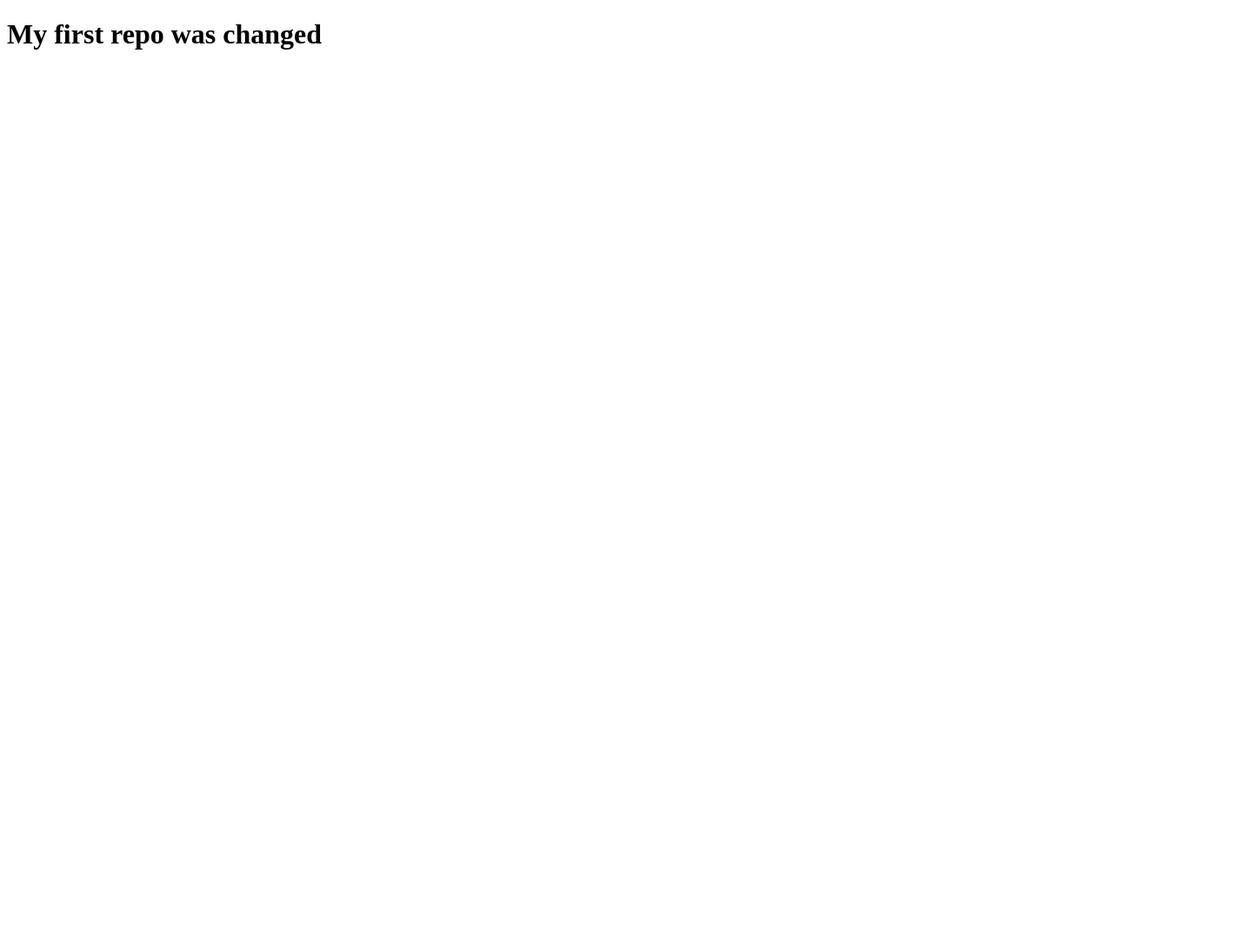
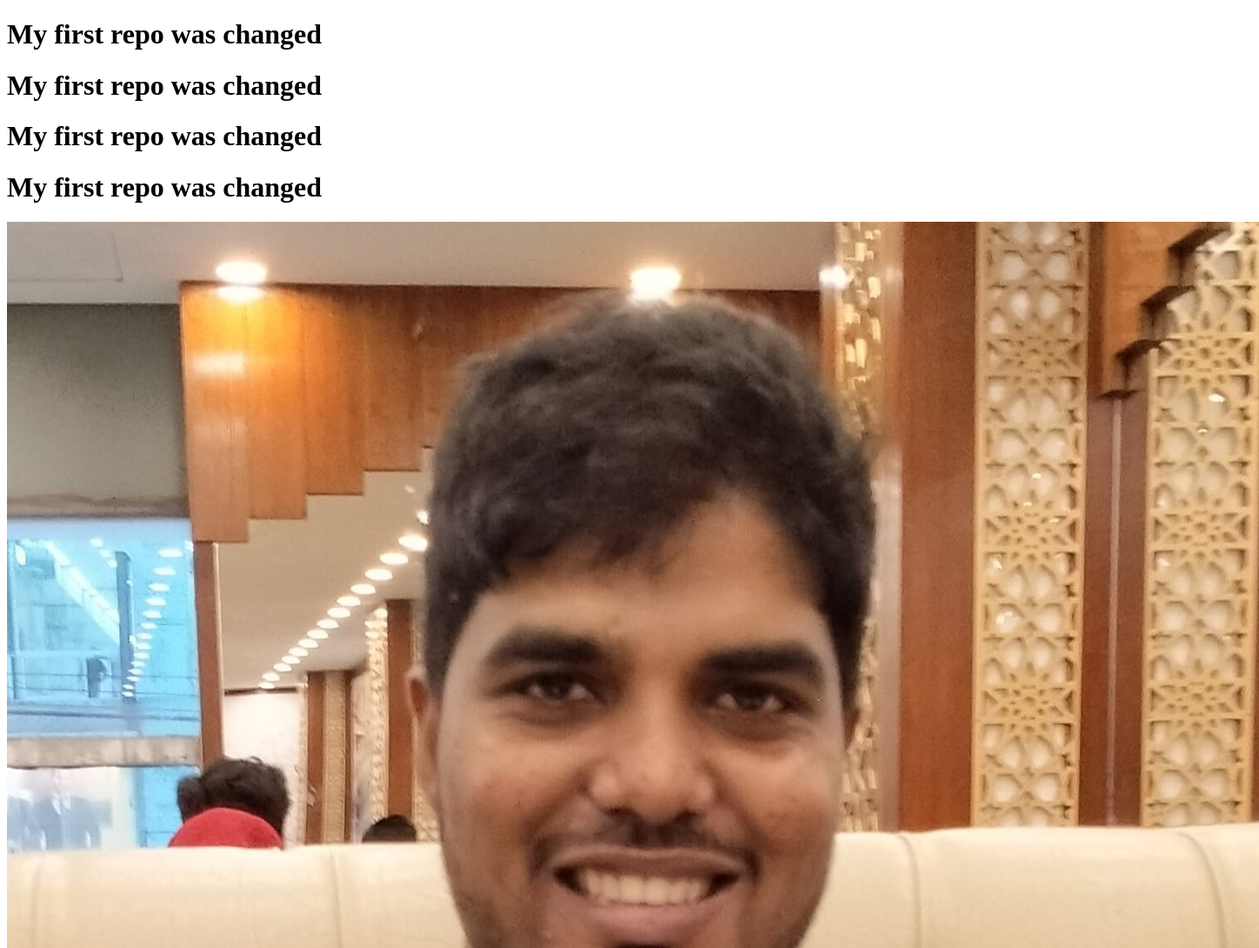
Before and after one commit to sujonifty/my-second-repo, a plain HTML site: page index.html in a window 1280 px wide. Shown: the top 1090 px of the page at 87% size, 1448 px wide, since content can reach past the window. Before the commit the page ends 800 px from the top, so only its background shows below. Drawn offline with Linux system fonts and the light colour scheme.

Commit message:
image added

```diff
--- a/index.html
+++ b/index.html
@@ -8,5 +8,9 @@
 </head>
 <body>
     <h1>My first repo was changed</h1>
+    <h1>My first repo was changed</h1>
+    <h1>My first repo was changed</h1>
+    <h1>My first repo was changed</h1>
+    <img src="sujonifty.jpg" alt="">
 </body>
 </html>
```
Also changed, not shown: sujonifty.jpg (added).
